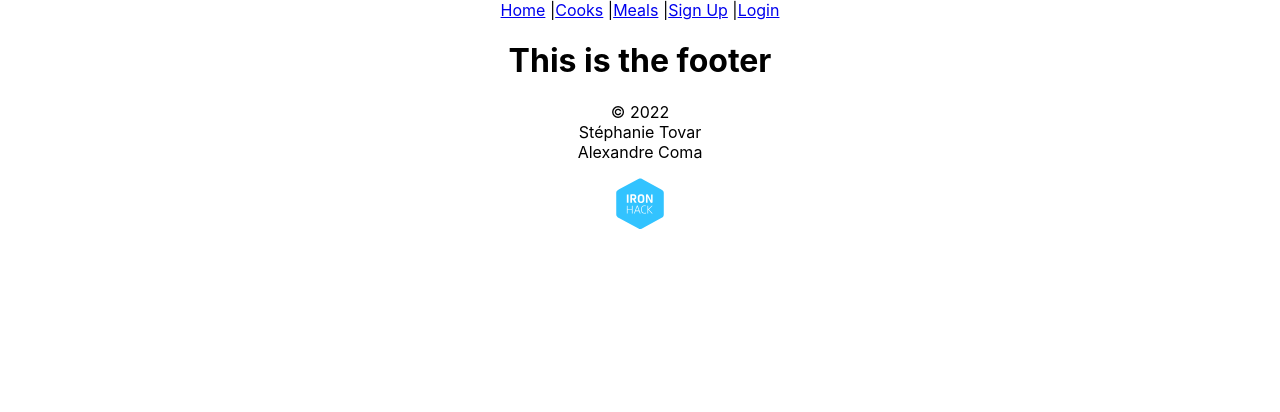
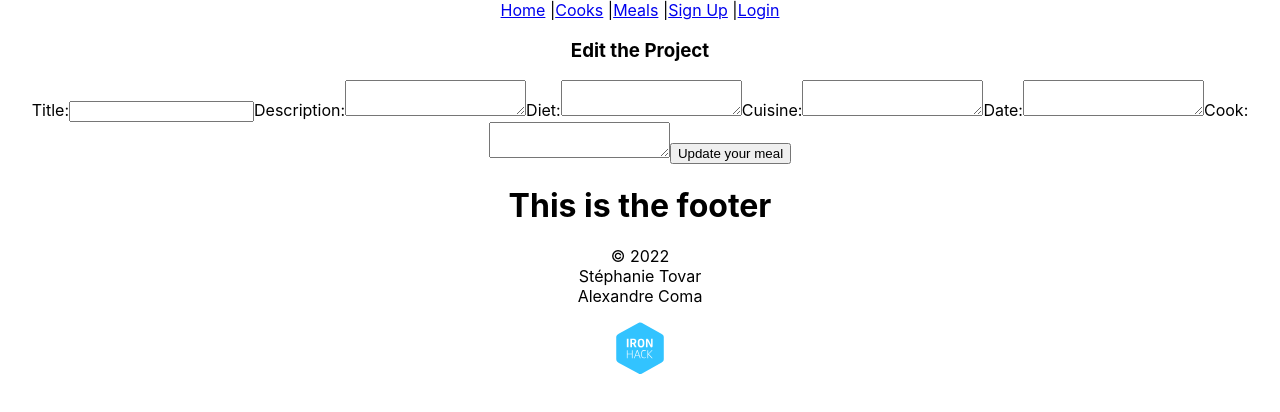
Before and after one commit to meal-next-door/client, a React (Create React App) app: page /edit-meal/1 in a window 1280 px wide. Shown: the top 412 px of the page. Built offline with nearby package versions, Linux system fonts and the light colour scheme; no server answers.

Commit message:
Added the update meal page and functionnality

```diff
--- a/src/App.js
+++ b/src/App.js
@@ -14,6 +14,7 @@ import LoginPage from './pages/LoginPage';
 import IsAnon from './components/IsAnon';
 import { useState, useEffect } from "react";
 import axios from "axios";
+import EditMeal from './pages/EditMeal';
 
 
 function App() {
@@ -27,11 +28,11 @@ function App() {
         .catch((error) => console.log(error));
 };
 
-useEffect(() => {
+  useEffect(() => {
     getAllMeals();
-}, []);
+  }, []);
 
-const deleteMeal = (mealId) => {
+  const deleteMeal = (mealId) => {
   setMeals( (meals) => {
       const newList = meals.filter( (element) => {
           return element._id !== mealId;
@@ -47,14 +48,15 @@ const deleteMeal = (mealId) => {
 
       <Routes>
         <Route path="/" element={<HomePage />} />
+        <Route path='/signup' element={<IsAnon><SignupPage /></IsAnon>} />
+        <Route path='/login' element={<IsAnon><LoginPage /></IsAnon>} />
+        <Route path="profile/:userId" element={<ProfilePage />}></Route>
         <Route path="new-comment" element={<CreateComment />}></Route>
         <Route path="cooks" element={<CooksList />}></Route>
         <Route path="cooks/:cookId" element={<CookDetailsPage />}></Route>
-        <Route path="profile/:userId" element={<ProfilePage />}></Route>
         <Route path="meals" element={<MealsList setMeals={setMeals} meals={meals}/>}></Route>
         <Route path="meals/:mealId" element={<MealDetails deleteMeal={deleteMeal} meals={meals} />}></Route>
-        <Route path='/signup' element={<IsAnon><SignupPage /></IsAnon>} />
-        <Route path='/login' element={<IsAnon><LoginPage /></IsAnon>} />
+        <Route path="edit-meal/:mealId" element={<EditMeal />}></Route>
       </Routes>
 
       <Footer />
--- /dev/null
+++ b/src/pages/EditMeal.js
@@ -0,0 +1,103 @@
+import axios from "axios";
+import { useEffect, useState } from "react";
+import { useParams, useNavigate } from "react-router-dom";  //  <== IMPORT
+
+
+function EditMeal(props) {
+    const [title, setTitle] = useState("");
+    const [description, setDescription] = useState("");
+    const [diet, setDiet] = useState("");
+    const [cuisine, setCuisine] = useState("");
+    const [date, setDate] = useState("");
+    const [cook, setCook] = useState("");
+
+
+    const { mealId } = useParams();
+    const navigate = useNavigate();
+
+    const storedToken = localStorage.getItem("authToken");
+
+    useEffect(() => {
+        axios
+            .get(`${process.env.REACT_APP_API_URL}/meals/${mealId}`)
+            .then((response) => {
+                const mealToUpdate = response.data;
+                setTitle(mealToUpdate.title);
+                setDescription(mealToUpdate.description);
+                setDiet(mealToUpdate.diet);
+                setCuisine(mealToUpdate.cuisine);
+                setDate(mealToUpdate.date);
+                setCook(mealToUpdate.cook);
+            })
+            .catch((error) => console.log(error));
+
+    }, [mealId]);
+
+
+    const handleFormSubmit = (e) => {
+        e.preventDefault();
+        const requestBody = { title, description, diet, cuisine, date, cook };
+
+        axios
+            .put(`${process.env.REACT_APP_API_URL}/meals/${mealId}`, requestBody, { headers: { Authorization: `Bearer ${storedToken}` } })
+            .then((response) => {
+                navigate(`/meals/${mealId}`)
+            });
+    };
+
+
+    return (
+        <div className="EditProjectPage">
+            <h3>Edit the Project</h3>
+
+            <form onSubmit={handleFormSubmit}>
+                <label>Title:</label>
+                <input
+                    type="text"
+                    name="title"
+                    value={title}
+                    onChange={(e) => setTitle(e.target.value)}
+                />
+
+                <label>Description:</label>
+                <textarea
+                    name="description"
+                    value={description}
+                    onChange={(e) => setDescription(e.target.value)}
+                />
+
+<label>Diet:</label>
+                <textarea
+                    name="diet"
+                    value={diet}
+                    onChange={(e) => setDiet(e.target.value)}
+                />
+
+<label>Cuisine:</label>
+                <textarea
+                    name="cuisine"
+                    value={cuisine}
+                    onChange={(e) => setCuisine(e.target.value)}
+                />
+
+<label>Date:</label>
+                <textarea
+                    name="date"
+                    value={date}
+                    onChange={(e) => setDate(e.target.value)}
+                />
+
+<label>Cook:</label>
+                <textarea
+                    name="cook"
+                    value={cook}
+                    onChange={(e) => setCook(e.target.value)}
+                />
+
+                <button type="submit">Update your meal</button>
+            </form>
+        </div>
+    );
+}
+
+export default EditMeal;
```
